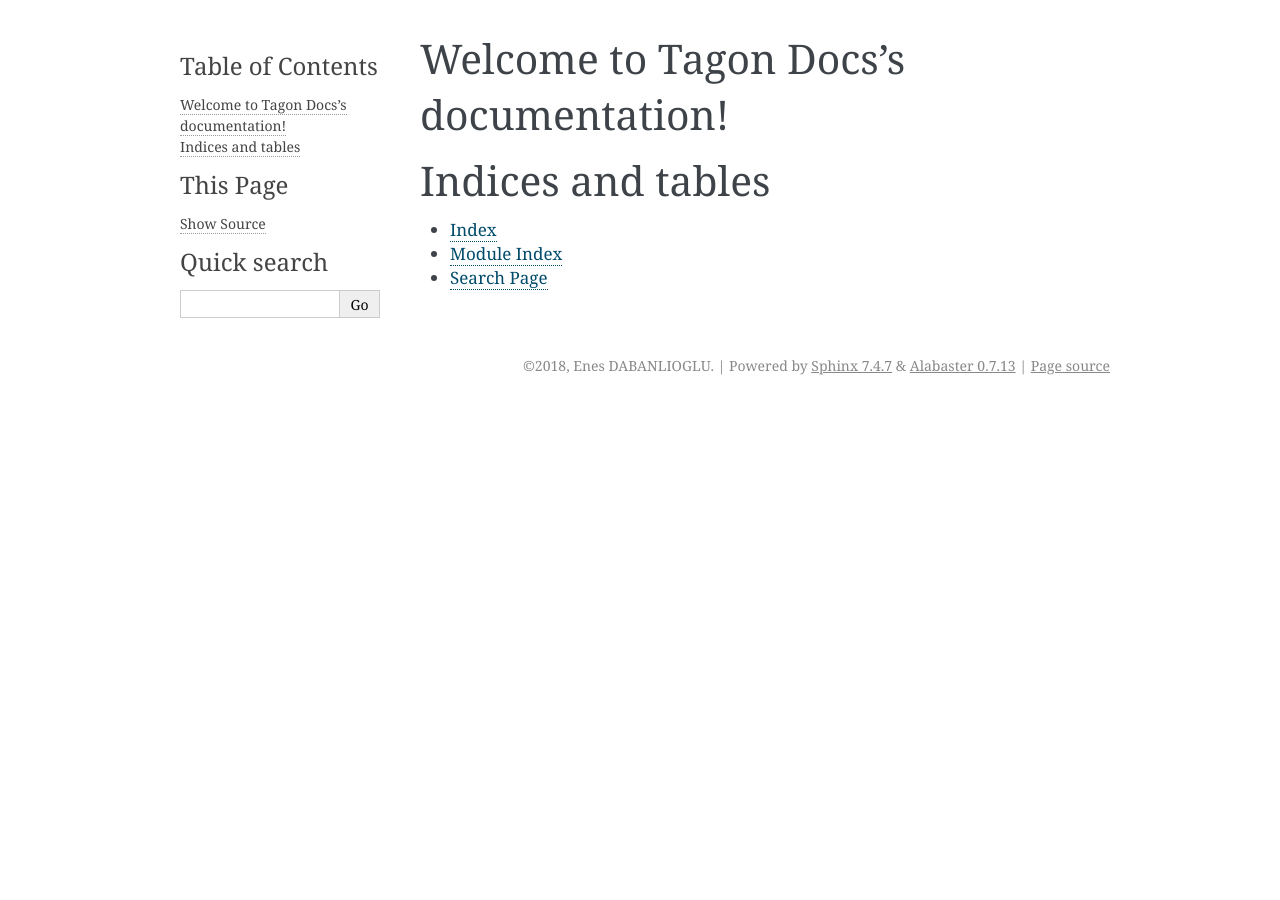
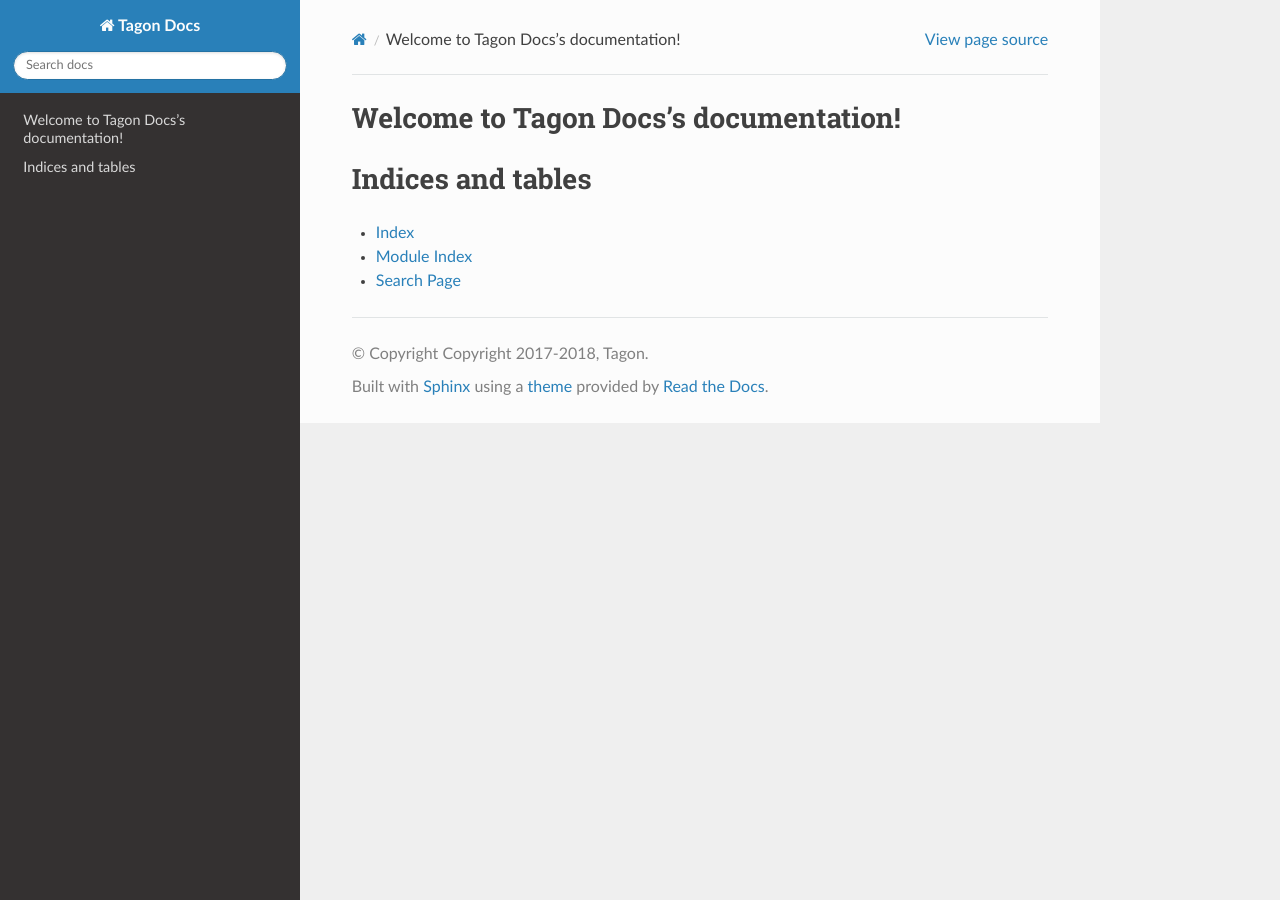
Before and after one commit to NMOBS/Tagon-Public-Documentation, a Sphinx documentation site: the page built from docs/source/index.rst, in a window 1280 px wide. Built offline with Sphinx 7.4.7 and the Read the Docs theme 2.0.0, drawn with Linux system fonts in a browser that asks for light colours.

Commit message:
Conf changed

```diff
--- a/docs/source/conf.py
+++ b/docs/source/conf.py
@@ -20,13 +20,13 @@
 # -- Project information -----------------------------------------------------
 
 project = u'Tagon Docs'
-copyright = u'2018, Enes DABANLIOGLU'
-author = u'Enes DABANLIOGLU'
+copyright = u'Copyright 2017-2018, Tagon'
+author = u'Dev Team'
 
 # The short X.Y version
 version = u''
 # The full version, including alpha/beta/rc tags
-release = u'2017'
+release = u''
 
 
 # -- General configuration ---------------------------------------------------
@@ -74,7 +74,9 @@
 # The theme to use for HTML and HTML Help pages.  See the documentation for
 # a list of builtin themes.
 #
-html_theme = 'alabaster'
+html_theme = 'sphinx_rtd_theme'
+
+highlight_language = 'javascript'
 
 # Theme options are theme-specific and customize the look and feel of a theme
 # further.  For a list of options available for each theme, see the
@@ -129,7 +131,7 @@
 #  author, documentclass [howto, manual, or own class]).
 latex_documents = [
     (master_doc, 'TagonDocs.tex', u'Tagon Docs Documentation',
-     u'Enes DABANLIOGLU', 'manual'),
+     u'Dev Team', 'manual'),
 ]
 
 
```
